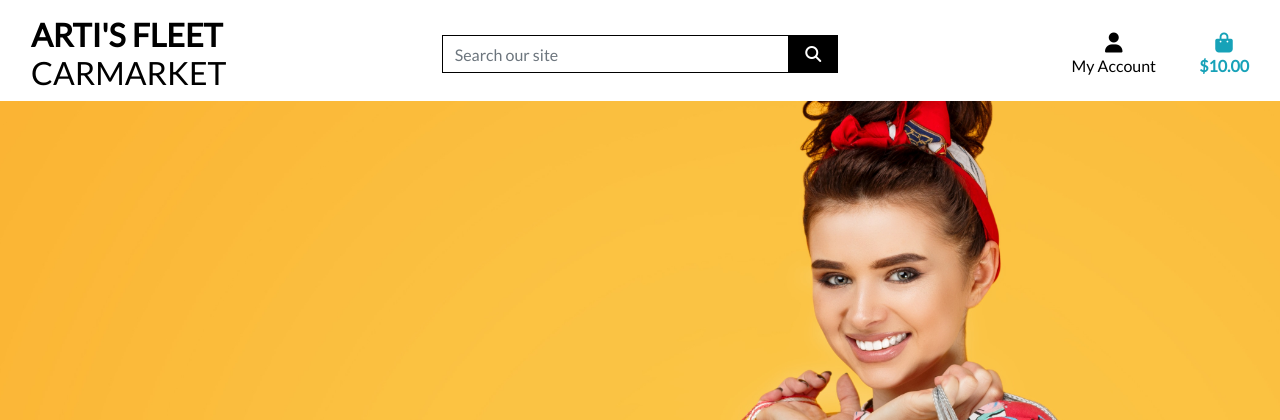
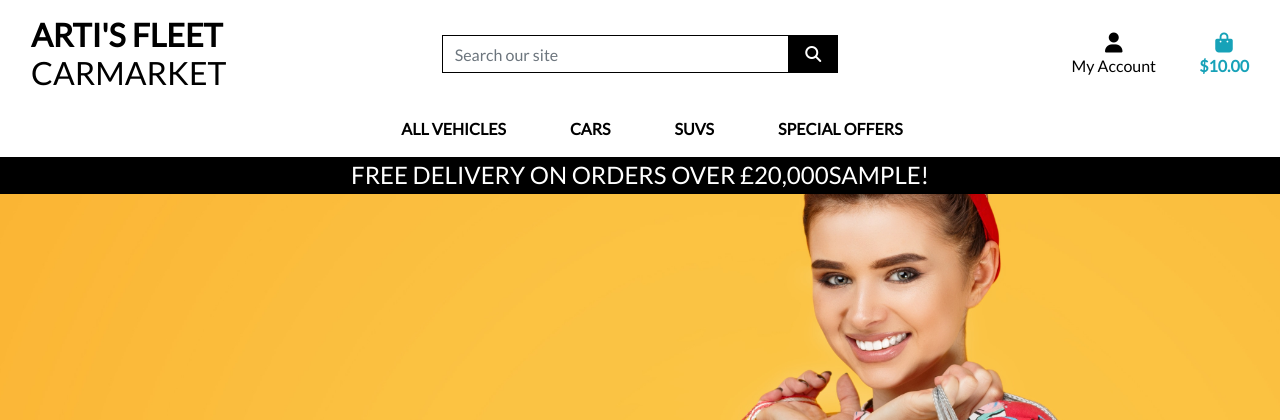
Before and after one commit to Jordalenko/CarMarket, a Django app: template templates/base.html in a window 1280 px wide. Shown: the top 420 px of the page. Run offline with Django 4.2, Linux system fonts and the light colour scheme; the template is opened without the code that fills it: most values are stand-ins (such as "Sample title", 1, 10 or a date in 2020); some libraries are stand-ins or nearby versions.

Commit message:
Added mobile header and main nav bar

```diff
--- a/static/css/base.css
+++ b/static/css/base.css
@@ -56,6 +56,10 @@ body {
     border: 1px solid black !important;
 }
 
+.bg-black {
+    background: #000 !important;
+}
+
 /* -------------------------------- Media Queries */
 
 /* Slightly larger container on xl screens */
--- a/templates/base.html
+++ b/templates/base.html
@@ -2,15 +2,14 @@
 
 <!doctype html>
 <html lang="en">
+
   <head>
-  <meta charset="utf-8">
-  <meta
-  name="viewport"
-  content="width=device-width, initial-scale=1, shrink-to-fit=no">
 
-  {% block meta %}
-    <meta http-equiv="X-UA-Compatible" content="ie=edge">
-  {% endblock %}
+    {% block meta %}
+      <meta charset="utf-8">
+      <meta name="viewport" content="width=device-width, initial-scale=1, shrink-to-fit=no">
+      <meta http-equiv="X-UA-Compatible" content="ie=edge">
+    {% endblock %}
 
     {% block extra_meta %}
     {% endblock %}
@@ -105,6 +104,21 @@
           </ul>
         </div>
       </div>
+      <div class="row bg-white">
+      <nav class="navbar navbar-expand-lg navbar-light w-100">
+        <button class="navbar-toggler" type="button" data-toggle="collapse" data-target="#main-nav"
+          aria-controls="main-nav" aria-expanded="false" aria-label="Toggle navigation">
+          <span class="navbar-toggler-icon"></span>
+        </button>
+        {% include 'includes/mobile-top-header.html' %}
+        {% include 'includes/main-nav.html' %}
+      </nav>
+    </div>
+    <div id="delivery-banner" class="row text-center">
+      <div class="col bg-black text-white">
+        <h4 class="logo-font my-1">Free delivery on orders over £20,000{{ free_shipping_threshold }}!</h4>
+      </div>
+    </div>
     </header>
 
     {% if messages %}
--- /dev/null
+++ b/templates/includes/main-nav.html
@@ -0,0 +1,50 @@
+<div class="collapse navbar-collapse" id="main-nav">
+    <ul class="navbar-nav w-auto mx-auto">
+        <li class="nav-item dropdown">
+            <a class="logo-font font-weight-bold nav-link text-black mr-5" href="#" id="all-products-link" data-toggle="dropdown" aria-haspopup="true" aria-expanded="false">
+                All Vehicles
+            </a>
+            <div class="dropdown-menu border-0" aria-labelledby="all-products-link">
+                <a href="" class="dropdown-item">By Price</a>
+                <a href="" class="dropdown-item ">By Rating</a>
+                <a href="" class="dropdown-item ">By Category</a>
+                <a href="" class="dropdown-item">All Vehicles</a>
+            </div>
+        </li>
+
+        <li class="nav-item dropdown">
+            <a class="logo-font font-weight-bold nav-link text-black mr-5" href="#" id="clothing-link" data-toggle="dropdown" aria-haspopup="true" aria-expanded="false">
+                Cars
+            </a>
+            <div class="dropdown-menu border-0" aria-labelledby="clothing-link">
+                <a href="" class="dropdown-item">Performance &amp; Cars</a>
+                <a href="" class="dropdown-item">Commuters</a>
+                <a href="" class="dropdown-item">Luxury</a>
+                <a href="" class="dropdown-item">All Cars</a>
+            </div>
+        </li>
+
+        <li class="nav-item dropdown">
+            <a class="logo-font font-weight-bold nav-link text-black mr-5" href="#" id="homeware-link" data-toggle="dropdown" aria-haspopup="true" aria-expanded="false">
+                SUVs
+            </a>
+            <div class="dropdown-menu border-0" aria-labelledby="homeware-link">
+                <a href="" class="dropdown-item">Sports &amp; Vehicles</a>
+                <a href="" class="dropdown-item">AWD Utility &amp; Vehicles</a>
+                <a href="" class="dropdown-item">All SUVs</a>
+            </div>
+        </li>
+
+        <li class="nav-item dropdown">
+            <a class="logo-font font-weight-bold nav-link text-black" href="#" id="specials-link" data-toggle="dropdown" aria-haspopup="true" aria-expanded="false">
+                Special Offers
+            </a>
+            <div class="dropdown-menu border-0" aria-labelledby="specials-link">
+                <a href="" class="dropdown-item">New Arrivals</a>
+                <a href="" class="dropdown-item">Deals</a>
+                <a href="" class="dropdown-item">Clearance</a>
+                <a href="" class="dropdown-item">All Specials</a>
+            </div>
+        </li>
+    </ul>
+</div>
--- /dev/null
+++ b/templates/includes/mobile-top-header.html
@@ -0,0 +1,56 @@
+<li class="list-inline-item">
+    <a class="text-black nav-link d-block d-lg-none" href="#" id="mobile-search" data-toggle="dropdown" aria-haspopup="true" aria-expanded="false">
+        <div class="text-center">
+            <div><i class="fas fa-search fa-lg"></i></div>
+            <p class="my-0">Search</p>
+        </div>
+    </a>
+    <div class="dropdown-menu border-0 w-100 p-3 rounded-0 my-0" aria-labelledby="mobile-search">
+        <form class="form" method="GET" action="">
+            <div class="input-group w-100">
+                <input class="form-control border border-black rounded-0" type="text" name="q" placeholder="Search our site">
+                <div class="input-group-append">
+                    <button class="form-control form-control btn btn-black border border-black rounded-0" type="submit">
+                        <span class="icon">
+                            <i class="fas fa-search"></i>
+                        </span>
+                    </button>
+                </div>
+            </div>
+        </form>
+    </div>
+</li>
+<li class="list-inline-item dropdown">
+    <a class="text-black nav-link d-block d-lg-none" href="#" id="user-options" data-toggle="dropdown" aria-haspopup="true" aria-expanded="false">
+        <div class="text-center">
+            <div><i class="fas fa-user fa-lg"></i></div>
+            <p class="my-0">My Account</p>
+        </div>
+    </a>
+    <div class="dropdown-menu border-0" aria-labelledby="user-options">
+        {% if request.user.is_authenticated %}
+            {% if request.user.is_superuser %}
+                <a href="{% url 'account_logout' %}" class="dropdown-item">Product Management</a>
+            {% endif %}
+            <a href="" class="dropdown-item">My Profile</a>
+            <a href="{% url 'account_logout' %}" class="dropdown-item">Logout</a>
+        {% else %}
+            <a href="{% url 'account_signup' %}" class="dropdown-item">Register</a>
+            <a href="{% url 'account_login' %}" class="dropdown-item">Login</a>
+        {% endif %}
+    </div>
+</li>
+<li class="list-inline-item">
+    <a class="{% if grand_total %}text-primary font-weight-bold{% else %}text-black{% endif %} nav-link d-block d-lg-none" href="">
+        <div class="text-center">
+            <div><i class="fas fa-shopping-bag fa-lg"></i></div>
+            <p class="my-0">
+                {% if grand_total %}
+                    ${{ grand_total|floatformat:2 }}
+                {% else %}
+                    $0.00
+                {% endif %}
+            </p>
+        </div>
+    </a>
+</li>
```
